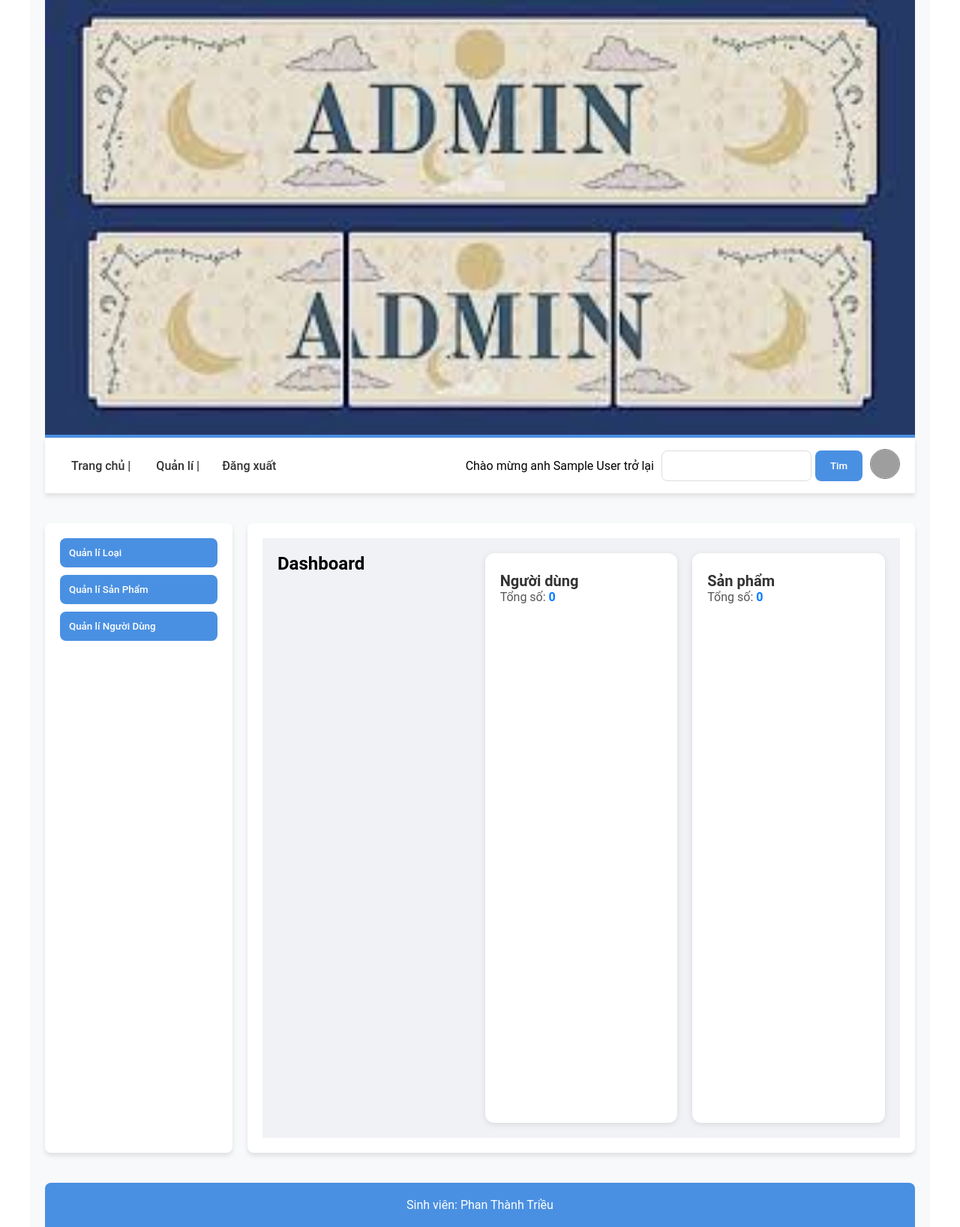
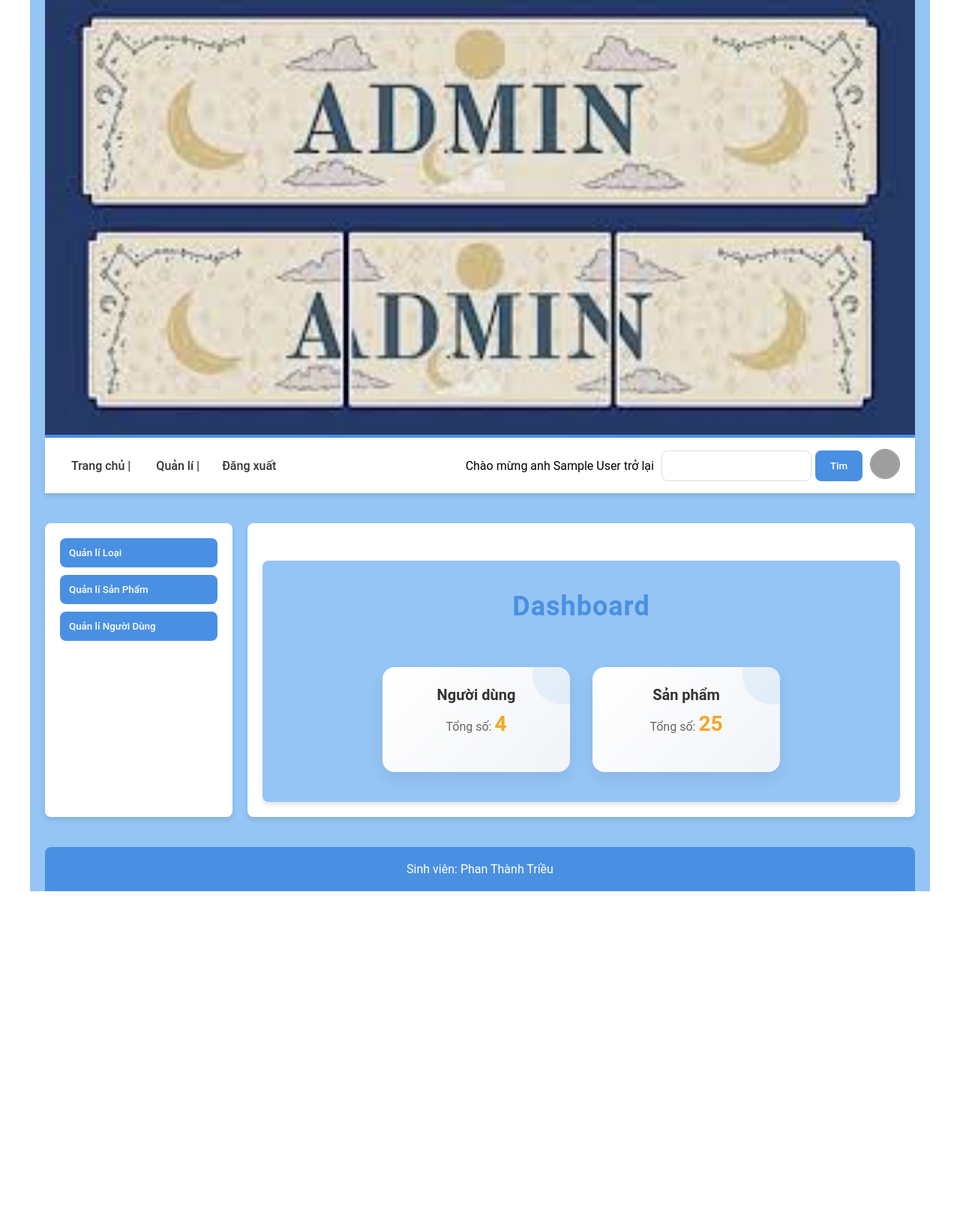
Before and after one commit to trieucau/webthethao, a PHP site: page /admin.php in a window 1280 px wide. Shown: the whole page at 75% size. After the commit the page ends 1189 px from the top, so only its background shows below. Run offline with PHP 8.4, Linux system fonts and the light colour scheme; the visitor is signed in with stand-in values (Sample User, id 1); data comes from the database, SQL or seed files in the repository; grey boxes are pictures that could not be loaded.

Commit message:
hoan thien css dash

```diff
--- a/admin.php
+++ b/admin.php
@@ -19,10 +19,12 @@ if (!isset($_SESSION['role_id'])) {
     <meta charset="UTF-8">
     <meta name="viewport" content="width=device-width, initial-scale=1.0">
     <title>admin</title>
+
     <link rel="stylesheet" href="public/css/index.css">
     <link rel="stylesheet" href="public/css/form.css">
     <link rel="stylesheet" href="public/css/quanli.css">
     <link rel="stylesheet" href="public/css/sanpham.css">
+    <link rel="stylesheet" href="public/css/dash.css">
 </head>
 
 <body>
--- a/controllers/cUser.php
+++ b/controllers/cUser.php
@@ -67,7 +67,9 @@ class CUser
             return -2; // -2 Lỗi tải file
         }
 
-        $res = $p->updatetUser($id, $username, $password, $fullname, $gender, $role, $pathname);
+        $passmd5 = md5($password);
+
+        $res = $p->updatetUser($id, $username,  $passmd5, $fullname, $gender, $role, $pathname);
 
         return ($res !== -1) ? $res : -1; //kq -1 loi ket noi
     }
--- /dev/null
+++ b/public/css/dash.css
@@ -0,0 +1,75 @@
+/* Dashboard Wrapper */
+.DashboardWarpper {
+  padding: 40px 20px;
+  background: var(--bg-color);
+  border-radius: var(--border-radius);
+  box-shadow: var(--shadow);
+  display: flex;
+  flex-wrap: wrap;
+  justify-content: center;
+  gap: 30px;
+  margin-top: 30px;
+}
+
+/* Tiêu đề chính */
+.DashboardWarpper h2 {
+  width: 100%;
+  text-align: center;
+  font-size: 36px;
+  margin-bottom: 30px;
+  color: var(--primary-color);
+  font-weight: bold;
+  letter-spacing: 1px;
+}
+
+/* Dashboard Card */
+.DashboardWarpper .card {
+  background: linear-gradient(135deg, #ffffff, #f1f4f8);
+  border-radius: 16px;
+  box-shadow: 0 8px 20px rgba(0, 0, 0, 0.08);
+  padding: 25px 30px;
+  width: 250px;
+  min-height: 140px;
+  text-align: center;
+  transition: var(--transition);
+  position: relative;
+  overflow: hidden;
+}
+
+.DashboardWarpper .card::before {
+  content: "";
+  position: absolute;
+  top: -30px;
+  right: -30px;
+  width: 80px;
+  height: 80px;
+  background: var(--primary-color);
+  opacity: 0.1;
+  border-radius: 50%;
+}
+
+/* Tiêu đề mỗi card */
+.DashboardWarpper .card h3 {
+  font-size: 20px;
+  margin-bottom: 10px;
+  color: #333;
+}
+
+/* Nội dung */
+.DashboardWarpper .card p {
+  font-size: 16px;
+  color: #666;
+  margin: 0;
+}
+
+.DashboardWarpper .card span {
+  font-size: 28px;
+  font-weight: bold;
+  color: var(--secondary-color);
+}
+
+/* Hover effect */
+.DashboardWarpper .card:hover {
+  transform: translateY(-8px);
+  box-shadow: 0 12px 24px rgba(0, 0, 0, 0.12);
+}
--- a/public/css/form.css
+++ b/public/css/form.css
@@ -6,7 +6,15 @@
   background: #ffffff;
   border-radius: 8px;
   box-shadow: 0 4px 6px rgba(0, 0, 0, 0.1);
-  background: #f8f9fa; /* Light gray background */
+  background: #f8f9fa;
+}
+
+.wapperForm h3 {
+  text-align: center;
+  margin-bottom: 20px;
+  font-size: 24px;
+  color: var(--primary-color);
+  font-weight: 600;
 }
 
 /* Form styles */
--- a/public/css/index.css
+++ b/public/css/index.css
@@ -13,7 +13,7 @@
   --primary-color: #4a90e2;
   --secondary-color: #f5a623;
   --accent-color: #ff6b6b;
-  --bg-color: #f8f9fa;
+  --bg-color: #95c5f5;
   --text-color: #333;
   --nav-bg: #ffffff;
   --shadow: 0 4px 6px rgba(0, 0, 0, 0.1);
@@ -216,44 +216,6 @@
   overflow-y: auto;
 }
 
-.container .right .DashboardWarpper {
-  display: grid;
-  grid-template-columns: repeat(auto-fit, minmax(250px, 1fr));
-  gap: 20px;
-  padding: 20px;
-  background-color: #f0f2f5;
-  min-height: 100vh;
-  box-sizing: border-box;
-}
-.DashboardWarpper .card {
-  background-color: #ffffff;
-  border-radius: 12px;
-  box-shadow: 0 2px 8px rgba(0, 0, 0, 0.1);
-  padding: 25px 20px;
-  transition: transform 0.2s ease, box-shadow 0.2s ease;
-}
-
-.DashboardWarpper .card:hover {
-  transform: translateY(-5px);
-  box-shadow: 0 4px 12px rgba(0, 0, 0, 0.15);
-}
-
-.DashboardWarpper .card h3 {
-  margin-top: 0;
-  color: #333;
-  font-size: 20px;
-}
-
-.DashboardWarpper .card p {
-  font-size: 16px;
-  color: #555;
-}
-
-.DashboardWarpper .card span {
-  font-weight: bold;
-  color: #007bff;
-}
-
 /* Footer styles */
 
 .container .footer {
--- a/views/vDangnhap.php
+++ b/views/vDangnhap.php
@@ -1,4 +1,5 @@
 <div class="wapperForm">
+    <h3>Đăng nhập</h3>
     <form action="" method="post">
         <table>
             <tr>
--- a/views/vDashboard.php
+++ b/views/vDashboard.php
@@ -1,11 +1,21 @@
+<?php
+include_once("controllers/cUser.php");
+include_once("controllers/cProduct.php");
+
+$countuser = (new CUser())->getAllUser()->num_rows;
+$countpro  = (new CProduct())->getAllProd()->num_rows;
+?>
+
 <div class="DashboardWarpper">
     <h2>Dashboard</h2>
+
     <div class="card">
         <h3>Người dùng</h3>
-        <p>Tổng số: <span id="users">0</span></p>
+        <p>Tổng số: <span id="users"><?= $countuser ?></span></p>
     </div>
+
     <div class="card">
         <h3>Sản phẩm</h3>
-        <p>Tổng số: <span id="products">0</span></p>
+        <p>Tổng số: <span id="products"><?= $countpro ?></span></p>
     </div>
 </div>
```
